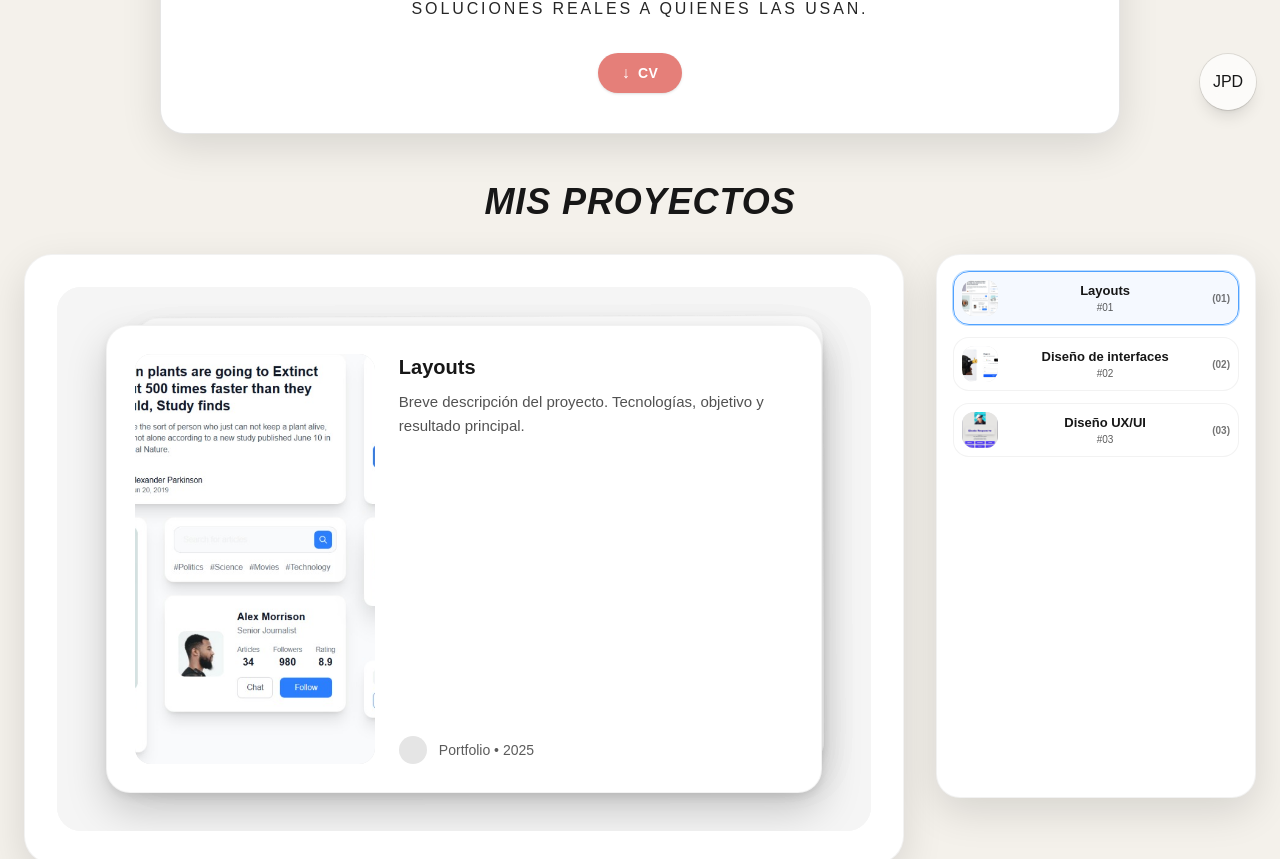
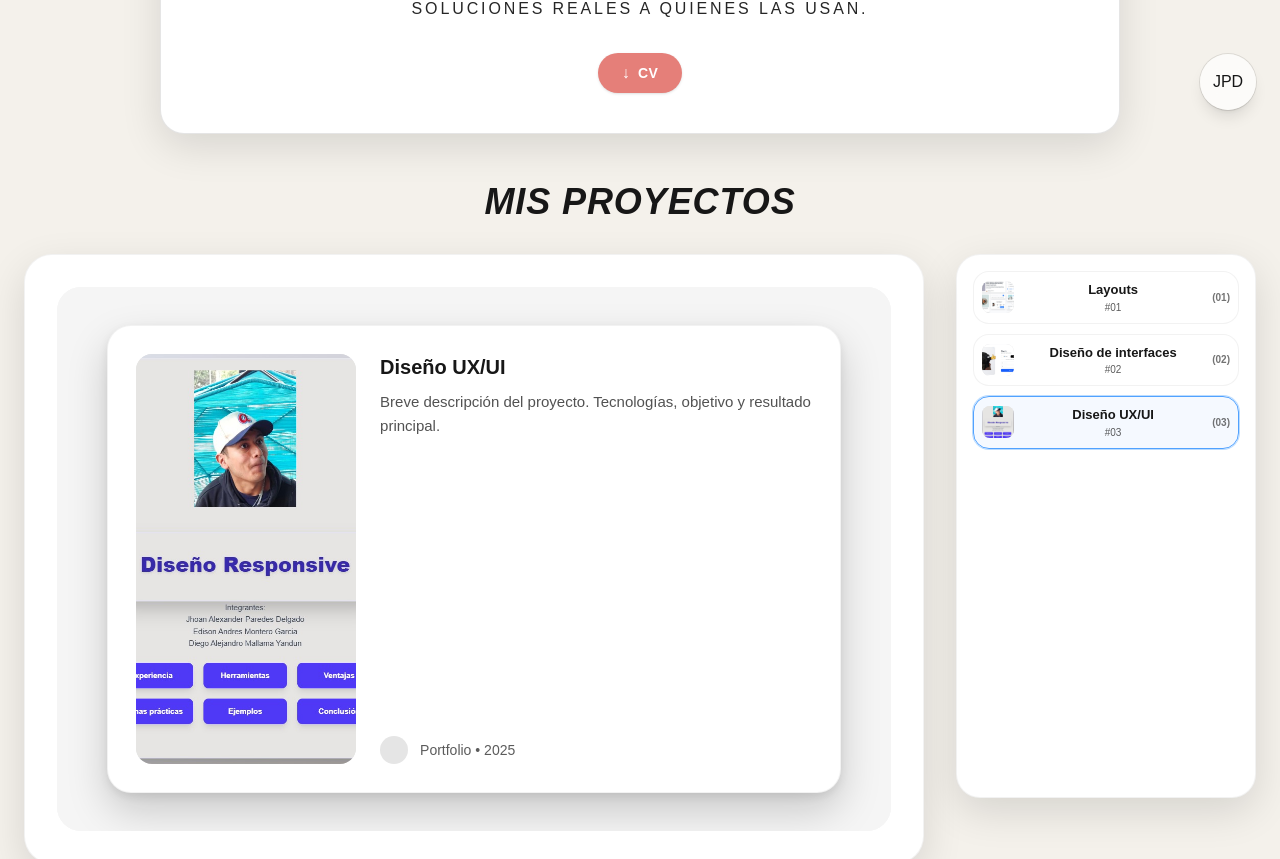
Before and after one commit to Jhoan-Pd/Portafolio, a Next.js app: page / in a window 1280 px wide. Shown: the part 640-1499 px from the top of the page. Built offline with nearby package versions, Linux system fonts and the light colour scheme.

Commit message:
animaciones

```diff
--- a/src/components/Projects.tsx
+++ b/src/components/Projects.tsx
@@ -1,5 +1,5 @@
 "use client";
-import { useState, useEffect, useRef, useMemo } from "react";
+import { useState, useEffect, useMemo, useRef } from "react";
 import Image from "next/image";
 import { motion, cubicBezier } from "framer-motion";
 
@@ -12,7 +12,9 @@ interface Project {
 export default function Projects() {
   const [projects, setProjects] = useState<Project[]>([]);
   const [active, setActive] = useState(0);
-  const listRef = useRef<HTMLDivElement | null>(null);
+
+  // sección para calcular progreso según scroll global
+  const sectionRef = useRef<HTMLDivElement | null>(null);
 
   useEffect(() => {
     fetch("/data/data.json")
@@ -21,65 +23,65 @@ export default function Projects() {
       .catch((e) => console.error("Error cargando proyectos:", e));
   }, []);
 
+  // Mapea el scroll global -> índice activo (sin useScroll)
   useEffect(() => {
-    let rafId = 0;
+    if (!projects.length) return;
+
+    let raf = 0;
     const compute = () => {
-      const el = listRef.current;
-      if (!el) return;
-      const center = el.getBoundingClientRect().top + el.clientHeight / 2;
-      const items = Array.from(el.children);
-      let idx = 0;
-      let min = Infinity;
-      items.forEach((child, i) => {
-        const r = (child as HTMLElement).getBoundingClientRect();
-        const d = Math.abs(r.top + r.height / 2 - center);
-        if (d < min) {
-          min = d;
-          idx = i;
-        }
-      });
-      setActive(idx);
+      const sec = sectionRef.current;
+      if (!sec) return;
+
+      const rect = sec.getBoundingClientRect();
+      const viewportCenter = window.innerHeight / 2;
+      const sectionTopInViewport = rect.top;
+      const sectionHeight = rect.height;
+
+      // progreso 0..1 del centro del viewport a través de la sección
+      const progress = clamp(
+        (viewportCenter - sectionTopInViewport) / sectionHeight,
+        0,
+        1
+      );
+
+      const max = projects.length - 1;
+      const idx = Math.round(progress * max);
+      if (idx !== active) setActive(idx);
     };
+
     const onScroll = () => {
-      cancelAnimationFrame(rafId);
-      rafId = requestAnimationFrame(compute);
+      cancelAnimationFrame(raf);
+      raf = requestAnimationFrame(compute);
     };
-    const el = listRef.current;
-    if (!el) return;
-    el.addEventListener("scroll", onScroll, { passive: true });
+
+    window.addEventListener("scroll", onScroll, { passive: true });
     compute();
+
     return () => {
-      el.removeEventListener("scroll", onScroll);
-      cancelAnimationFrame(rafId);
+      window.removeEventListener("scroll", onScroll);
+      cancelAnimationFrame(raf);
     };
-  }, [projects]);
+  }, [projects, active]);
 
-  // hooks antes de cualquier return condicional
   const staged = useMemo(() => projects.slice(0, 6), [projects]);
   const easeOutExpo = cubicBezier(0.22, 1, 0.36, 1);
 
-  // capa visual para cada card del escenario
+  // Capa visual de cada card: anterior desaparece, actual al frente, futuras detrás
   const layer = (i: number) => {
-    const depth = active - i;           // >0: quedó atrás, 0: foco, <0: por delante (futuras)
+    const depth = active - i; // >0 pasada, 0 actual, <0 futura
     const isPast = depth > 0;
     const isCurrent = depth === 0;
     const isFuture = depth < 0;
-    const backSteps = Math.min(3, Math.max(0, depth)); // limitar cuántas se apilan visibles
 
     return {
       animate: {
-        zIndex: 60 - i,
-        // Visibilidad: actual 1, pasadas 0.9..0.7, futuras 0.35 (para que se vean y “prometan”)
-        opacity: isCurrent ? 1 : isPast ? 0.95 - backSteps * 0.08 : 0.35,
-        // Escala: pasadas se van reduciendo, futuras un pelín más pequeñas
-        scale: isCurrent ? 1 : isPast ? Math.pow(0.94, backSteps) : 0.96,
-        // Offsets: pasadas bajan/izquierda, futuras arriba/derecha
-        y: isCurrent ? 0 : isPast ? backSteps * 24 : -18,
-        x: isCurrent ? 0 : isPast ? backSteps * -10 : 16,
-        // Ligero desenfoque en pasadas para dar profundidad
-        filter: isPast ? "saturate(0.9) blur(0px)" : "none",
-        // Pequeña rotación acumulada
-        rotate: isPast ? Math.min(3, backSteps) * 0.25 : isFuture ? -0.2 : 0,
+        zIndex: 100 - i,
+        opacity: isCurrent ? 1 : isPast ? 0 : 0.6, // la anterior desaparece
+        scale: isCurrent ? 1 : isPast ? 0.94 : 0.98,
+        y: isCurrent ? 0 : isPast ? 36 : -8,
+        x: isCurrent ? 0 : isPast ? -16 : 12,
+        rotate: isPast ? 0.3 : isFuture ? -0.15 : 0,
+        filter: isPast ? "blur(2px) saturate(0.9)" : "none",
         transition: { duration: 0.55, ease: easeOutExpo },
       } as const,
       style: {
@@ -97,17 +99,20 @@ export default function Projects() {
   }
 
   return (
-    <section className="w-full bg-[#F4F1EB] text-neutral-900 dark:bg-neutral-900 dark:text-white">
+    <section
+      ref={sectionRef}
+      className="w-full bg-[#F4F1EB] text-neutral-900 dark:bg-neutral-900 dark:text-white"
+    >
       <div className="max-w-7xl mx-auto px-4 sm:px-6 py-8 sm:py-12">
         <h2 className="text-center text-3xl sm:text-4xl font-bold italic tracking-wide mb-6 sm:mb-8">
           MIS PROYECTOS
         </h2>
 
-        {/* en móvil solo el escenario; la lista aparece desde md */}
-        <div className="grid grid-cols-1 md:grid-cols-[1fr_280px] lg:grid-cols-[1fr_320px] gap-6 sm:gap-8">
+        {/* En móvil solo el escenario; la lista aparece desde md */}
+        <div className="grid grid-cols-1 md:grid-cols-[1fr_260px] lg:grid-cols-[1fr_300px] gap-6 sm:gap-8">
           {/* Escenario */}
           <div className="relative rounded-[28px] bg-white dark:bg-neutral-950/70 border border-black/5 dark:border-white/10 p-3 sm:p-5 md:p-8 shadow-[0_14px_40px_rgba(0,0,0,.12)]">
-            <div className="relative h-[60svh] md:h-[68svh] overflow-hidden rounded-3xl bg-neutral-100 dark:bg-neutral-900">
+            <div className="relative h-[62svh] md:h-[68svh] overflow-hidden rounded-3xl bg-neutral-100 dark:bg-neutral-900">
               <div className="absolute inset-0 rounded-3xl ring-1 ring-black/5 dark:ring-white/10" />
               {staged.map((p, i) => {
                 const { animate, style } = layer(i);
@@ -119,14 +124,14 @@ export default function Projects() {
                     initial={{ opacity: 0, y: 60, scale: 0.98 }}
                     style={style}
                   >
-                    <div className="grid grid-cols-1 md:grid-cols-[240px_1fr] gap-4 md:gap-6 h-full p-4 sm:p-6 lg:p-7">
+                    <div className="grid grid-cols-1 md:grid-cols-[220px_1fr] gap-4 md:gap-6 h-full p-4 sm:p-6 lg:p-7">
                       <div className="relative rounded-2xl overflow-hidden bg-neutral-200">
                         <Image
                           src={p.image}
                           alt={p.title}
                           fill
                           className="object-cover"
-                          sizes="(min-width:1024px) 240px, 100vw"
+                          sizes="(min-width:1024px) 220px, 100vw"
                           priority={i === active}
                         />
                       </div>
@@ -152,12 +157,9 @@ export default function Projects() {
             </div>
           </div>
 
-          {/* Lista scrollable (miniaturas pequeñas) */}
-          <div
-            ref={listRef}
-            className="hidden md:block rounded-[24px] bg-white dark:bg-neutral-950/70 border border-black/5 dark:border-white/10 p-3 sm:p-4 shadow-[0_14px_40px_rgba(0,0,0,.12)] h-[68svh] overflow-y-auto"
-          >
-            <div className="space-y-3">
+          {/* Lista de vistas previas (mini) – oculta en móvil */}
+          <div className="hidden md:block rounded-[24px] bg-white dark:bg-neutral-950/70 border border-black/5 dark:border-white/10 p-3 sm:p-4 shadow-[0_14px_40px_rgba(0,0,0,.12)] h-[68svh] overflow-y-auto">
+            <div className="space-y-2.5">
               {projects.map((p, i) => {
                 const isActive = i === active;
                 return (
@@ -170,17 +172,11 @@ export default function Projects() {
                         : "border-black/5 dark:border-white/10 bg-white dark:bg-neutral-900"
                     }`}
                   >
-                    <div className="relative h-9 w-9 rounded-xl overflow-hidden bg-neutral-200 shrink-0">
-                      <Image
-                        src={p.image}
-                        alt={p.title}
-                        fill
-                        className="object-cover"
-                        sizes="36px"
-                      />
+                    <div className="relative h-8 w-8 rounded-lg overflow-hidden bg-neutral-200 shrink-0">
+                      <Image src={p.image} alt={p.title} fill className="object-cover" sizes="32px" />
                     </div>
                     <div className="flex-1 min-w-0">
-                      <p className="text-[13px] font-semibold truncate">{p.title}</p>
+                      <p className="text-[12px] sm:text-[13px] font-semibold truncate">{p.title}</p>
                       <p className="text-[10px] opacity-70">#{String(i + 1).padStart(2, "0")}</p>
                     </div>
                     <span className="text-[10px] font-semibold opacity-60">
@@ -196,3 +192,8 @@ export default function Projects() {
     </section>
   );
 }
+
+// util pequeño
+function clamp(v: number, min: number, max: number) {
+  return Math.max(min, Math.min(max, v));
+}
```
